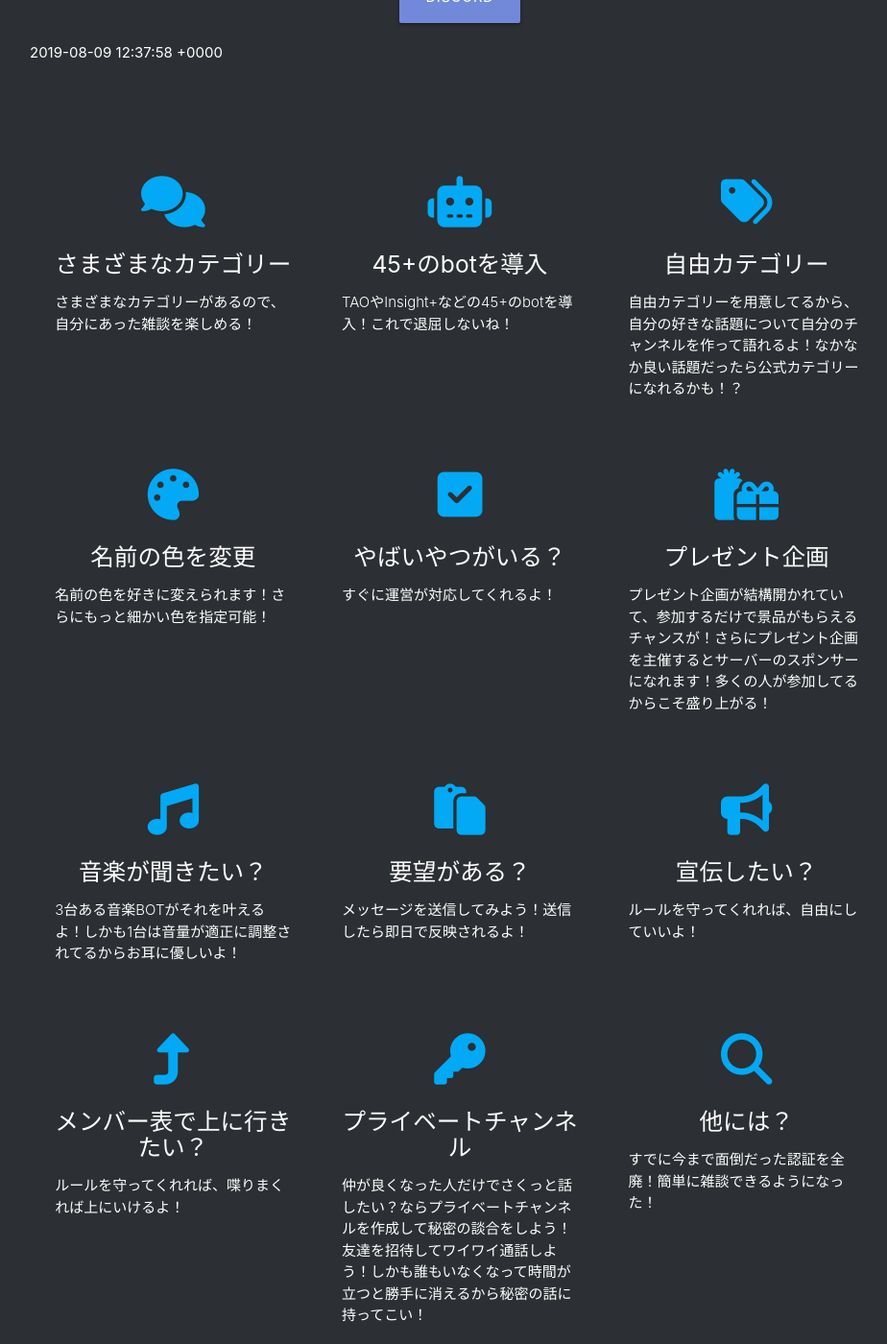
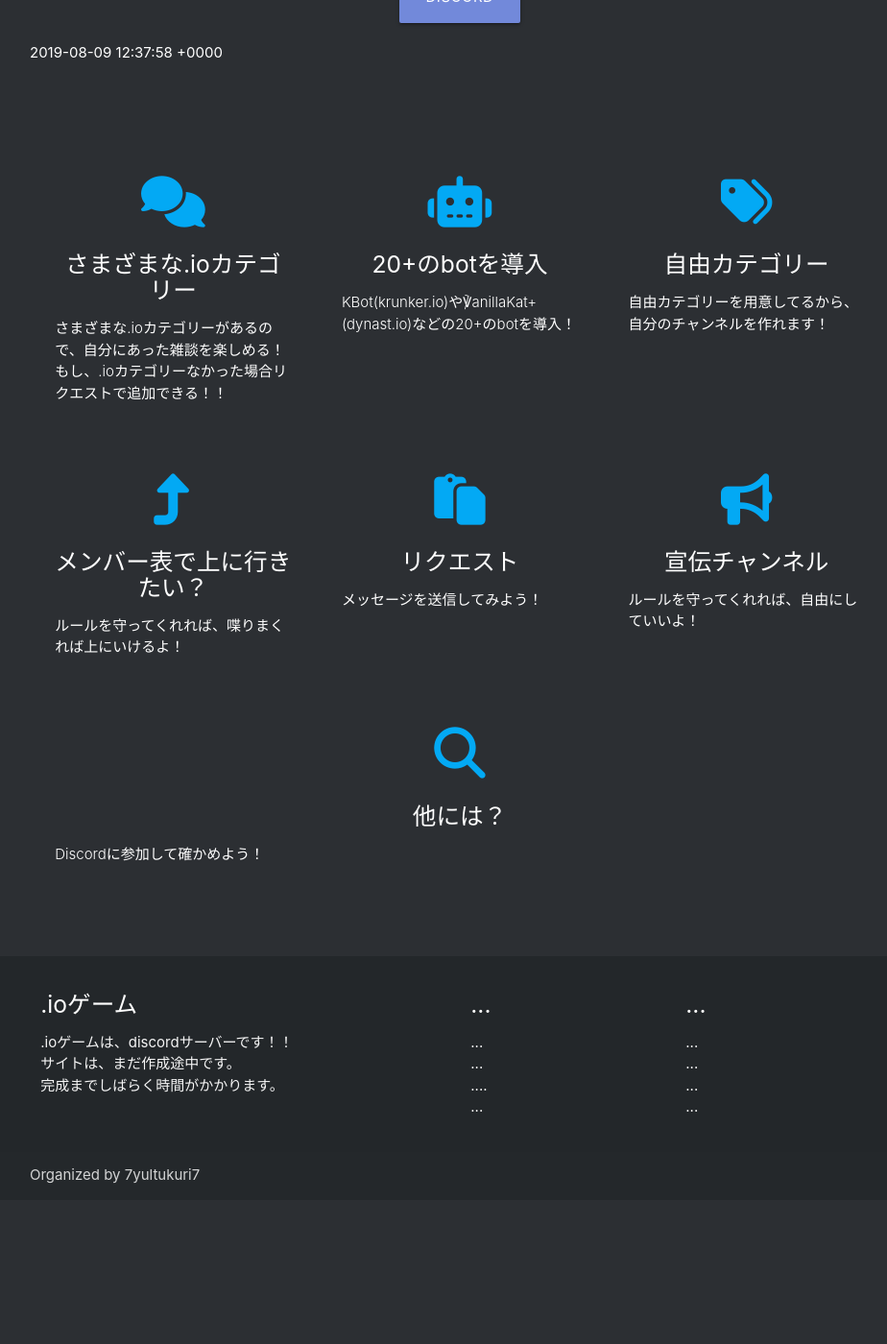
Before and after one commit to 7yultukuri7/iogame-site, a Jekyll site: the page built from docs/_pages/index.html, in a window 1280 px wide and 1400 px high, scrolled down 364 px. Shown: the whole window at 96% size, without its empty margins (161-1085 px from the left). Built offline with Jekyll 4.4.1, drawn with Linux system fonts in a browser that asks for light colours; nearby versions of some CDN libraries; after the commit the page ends 1614 px from its top, so only the background shows below that; some of the changed text lies outside the part shown.

Commit message:
Update index.html

```diff
--- a/docs/_pages/index.html
+++ b/docs/_pages/index.html
@@ -2,7 +2,7 @@
 layout: default
 title: ホーム
 permalink: /
-description: メンバーまさかの四ヶ月程で☆400人突破☆！！
+description: ".ioゲーム(Discord)の公式サイト☆100人突破☆！！"
 redirect_from:
   - /ホーム
   - /メインページ
@@ -14,77 +14,27 @@ redirect_from:
         <div class="col s12 m4">
           <div class="icon-block">
             <h2 class="center light-blue-text"><i class="fas fa-comments"></i></h2>
-            <h5 class="center">さまざまなカテゴリー</h5>
-            <p class="light">さまざまなカテゴリーがあるので、自分にあった雑談を楽しめる！</p>
+            <h5 class="center">さまざまな.ioカテゴリー</h5>
+            <p class="light">さまざまな.ioカテゴリーがあるので、自分にあった雑談を楽しめる！もし、.ioカテゴリーなかった場合リクエストで追加できる！！</p>
           </div>
         </div>
         <div class="col s12 m4">
           <div class="icon-block">
             <h2 class="center light-blue-text"><i class="fas fa-robot"></i></h2>
-            <h5 class="center">45+のbotを導入</h5>
-            <p class="light">TAOやInsight+などの45+のbotを導入！これで退屈しないね！</p>
+            <h5 class="center">20+のbotを導入</h5>
+            <p class="light">KBot(krunker.io)や℣anillaKat+(dynast.io)などの20+のbotを導入！</p>
           </div>
         </div>
         <div class="col s12 m4">
           <div class="icon-block">
             <h2 class="center light-blue-text"><i class="fas fa-tags"></i></h2>
             <h5 class="center">自由カテゴリー</h5>
-            <p class="light">自由カテゴリーを用意してるから、自分の好きな話題について自分のチャンネルを作って語れるよ！なかなか良い話題だったら公式カテゴリーになれるかも！？</p>
+            <p class="light">自由カテゴリーを用意してるから、自分のチャンネルを作れます！</p>
           </div>
         </div>
       </div>
 
       <!--   Icon Section+   -->
-      <div class="row">
-        <div class="col s12 m4">
-          <div class="icon-block">
-            <h2 class="center light-blue-text"><i class="fas fa-palette"></i></h2>
-            <h5 class="center">名前の色を変更</h5>
-            <p class="light">名前の色を好きに変えられます！さらにもっと細かい色を指定可能！</p>
-          </div>
-        </div>
-        <div class="col s12 m4">
-          <div class="icon-block">
-            <h2 class="center light-blue-text"><i class="fas fa-check-square"></i></h2>
-            <h5 class="center">やばいやつがいる？</h5>
-            <p class="light">すぐに運営が対応してくれるよ！</p>
-          </div>
-        </div>
-        <div class="col s12 m4">
-          <div class="icon-block">
-            <h2 class="center light-blue-text"><i class="fas fa-gifts"></i></h2>
-            <h5 class="center">プレゼント企画</h5>
-            <p class="light">プレゼント企画が結構開かれていて、参加するだけで景品がもらえるチャンスが！さらにプレゼント企画を主催するとサーバーのスポンサーになれます！多くの人が参加してるからこそ盛り上がる！</p>
-          </div>
-        </div>
-      </div>
-
-      <!--   Icon Section+   -->
-      <div class="row">
-        <div class="col s12 m4">
-          <div class="icon-block">
-            <h2 class="center light-blue-text"><i class="fas fa-music"></i></h2>
-            <h5 class="center">音楽が聞きたい？</h5>
-            <p class="light">3台ある音楽BOTがそれを叶えるよ！しかも1台は音量が適正に調整されてるからお耳に優しいよ！</p>
-          </div>
-        </div>
-        <div class="col s12 m4">
-          <div class="icon-block">
-            <h2 class="center light-blue-text"><i class="fas fa-paste"></i></h2>
-            <h5 class="center">要望がある？</h5>
-            <p class="light">メッセージを送信してみよう！送信したら即日で反映されるよ！</p>
-          </div>
-        </div>
-        <div class="col s12 m4">
-          <div class="icon-block">
-            <h2 class="center light-blue-text"><i class="fas fa-bullhorn"></i></h2>
-            <h5 class="center">宣伝したい？</h5>
-            <p class="light">ルールを守ってくれれば、自由にしていいよ！</p>
-          </div>
-        </div>
-      </div>
-
-      <!--   Icon Section   -->
       <div class="row">
         <div class="col s12 m4">
           <div class="icon-block">
@@ -95,16 +45,27 @@ redirect_from:
         </div>
         <div class="col s12 m4">
           <div class="icon-block">
-            <h2 class="center light-blue-text"><i class="fas fa-key"></i></h2>
-            <h5 class="center">プライベートチャンネル</h5>
-            <p class="light">仲が良くなった人だけでさくっと話したい？ならプライベートチャンネルを作成して秘密の談合をしよう！友達を招待してワイワイ通話しよう！しかも誰もいなくなって時間が立つと勝手に消えるから秘密の話に持ってこい！</p>
+            <h2 class="center light-blue-text"><i class="fas fa-paste"></i></h2>
+            <h5 class="center">リクエスト</h5>
+            <p class="light">メッセージを送信してみよう！</p>
           </div>
         </div>
         <div class="col s12 m4">
           <div class="icon-block">
-            <h2 class="center light-blue-text"><i class="fas fa-search"></i></h2>
-            <h5 class="center">他には？</h5>
-            <p class="light">すでに今まで面倒だった認証を全廃！簡単に雑談できるようになった！</p>
+            <h2 class="center light-blue-text"><i class="fas fa-bullhorn"></i></h2>
+            <h5 class="center">宣伝チャンネル</h5>
+            <p class="light">ルールを守ってくれれば、自由にしていいよ！</p>
           </div>
         </div>
       </div>
+
+      <!--   Icon Section   -->
+      <div class="row">
+        <div class="col s12 m12">
+          <div class="icon-block">
+            <h2 class="center light-blue-text"><i class="fas fa-search"></i></h2>
+            <h5 class="center">他には？</h5>
+            <p class="light">Discordに参加して確かめよう！</p>
+          </div>
+        </div>
+      </div>
```
